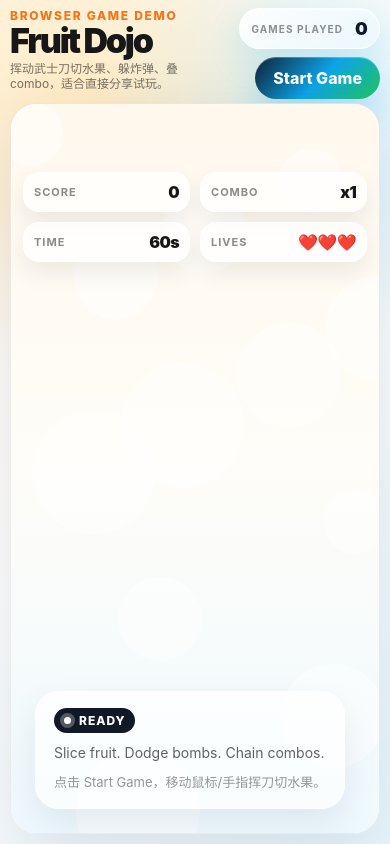
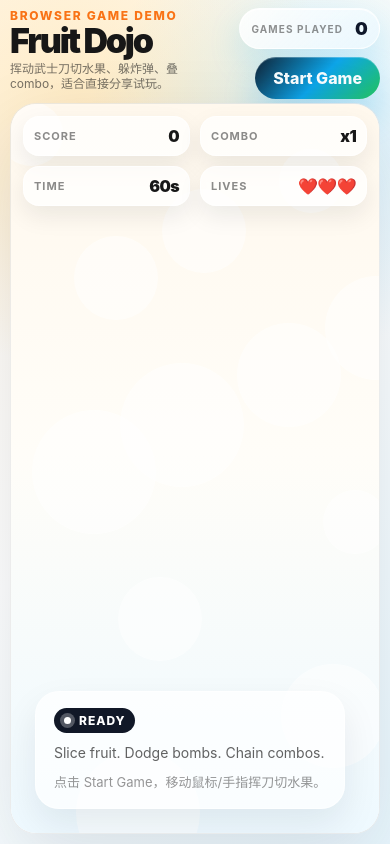
Before and after one commit to xdannycloud/fruit-dojo, a React (Vite) app: page / in a window 390 px wide. Built offline with nearby package versions, Linux system fonts and the light colour scheme; no server answers.

Commit message:
Remove mobile game card top gap

```diff
--- a/src/styles.css
+++ b/src/styles.css
@@ -285,7 +285,7 @@ h1 {
   }
   .hud {
     grid-template-columns: repeat(2, minmax(0, 1fr));
-    top: 68px;
+    top: 12px;
     left: 12px;
     right: 12px;
   }
```
